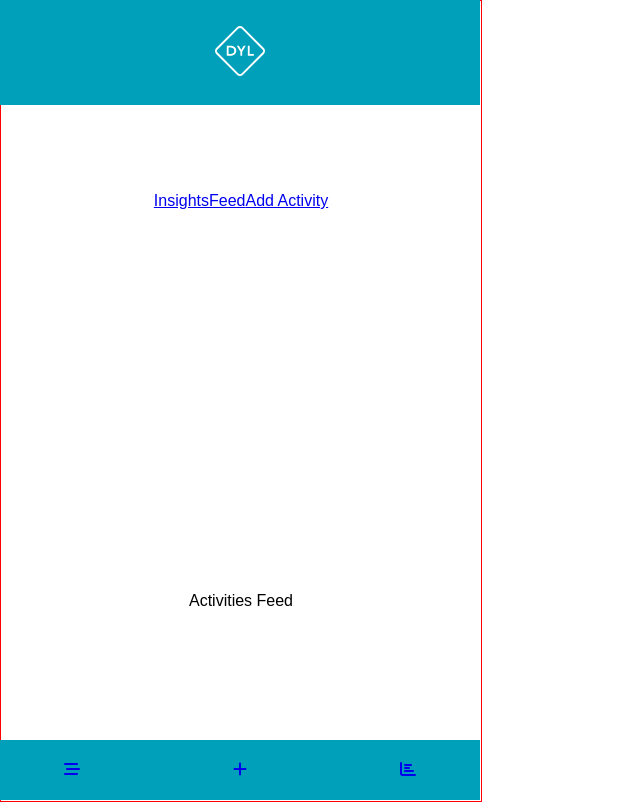
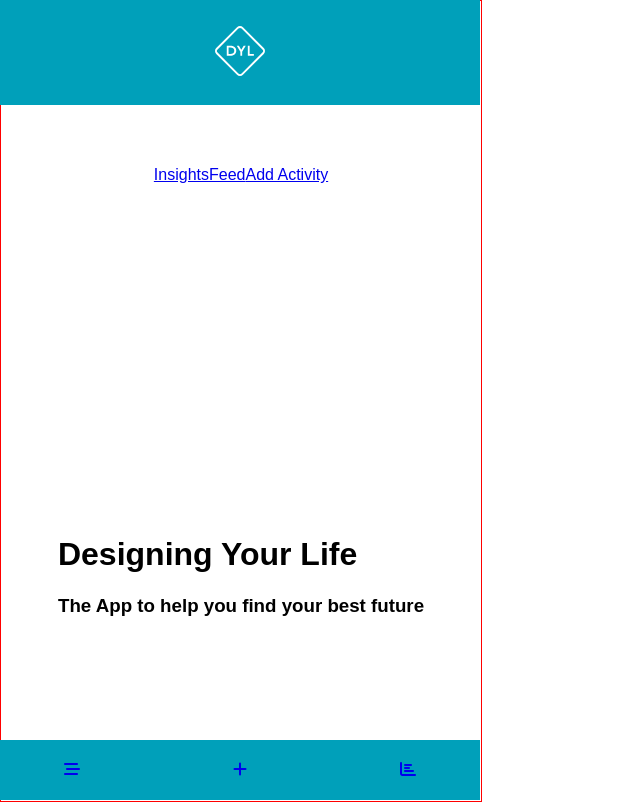
Before and after one commit to kurtve/React-Front-End, a React (Create React App) app in the folder react-front-end/: page / in a window 1280 px wide. Shown: the whole page, without its empty margins (0-640 px from the left). Built offline with nearby package versions, Linux system fonts and the light colour scheme; a web font is replaced by a local one.

Commit message:
Add ActivityCard stub code, add Welcome component

```diff
--- a/react-front-end/src/App.js
+++ b/react-front-end/src/App.js
@@ -6,6 +6,7 @@ import ActivitiesFeed from './Components/ActivitiesFeed/ActivitesFeed';
 import Insights from './Components/Insights/Insights';
 import AddActivityForm from './Components/ActivitiesFeed/AddActivityForm';
 import ActivityCard from './Components/ActivitiesFeed/ActivityCard';
+import Welcome from './Components/Welcome/Welcome';
 import styled from 'styled-components';
 
 function App() {
@@ -25,10 +26,11 @@ function App() {
     <StyledApp>
      <Nav logo={logo} />
 
-     <Route exact path="/" component={ActivitiesFeed} />
-     <Route path="/Insights" component={Insights} />
-     <Route path="/AddActivityForm" component={AddActivityForm} />
-     <Route path="/AddActivityForm:id" component={ActivityCard} />
+     <Route exact path="/" component={Welcome} />
+     <Route path="/insights" component={Insights} />
+     <Route path="/addactivity" component={AddActivityForm} />
+     <Route path="/activities" component={ActivitiesFeed} />
+     <Route path="/activities/:id" component={ActivityCard} />
 
     </StyledApp>
   );
--- a/react-front-end/src/Components/ActivitiesFeed/ActivityCard.js
+++ b/react-front-end/src/Components/ActivitiesFeed/ActivityCard.js
@@ -0,0 +1,9 @@
+import React from 'react'
+
+export default function ActivitesCard() {
+  return (
+    <div>
+      Activities Card
+    </div>
+  )
+}
--- /dev/null
+++ b/react-front-end/src/Components/Welcome/Welcome.js
@@ -0,0 +1,10 @@
+import React from 'react'
+
+export default function Welcome() {
+  return (
+    <div>
+      <h1>Designing Your Life</h1>
+      <h3>The App to help you find your best future</h3>
+    </div>
+  )
+}
```
